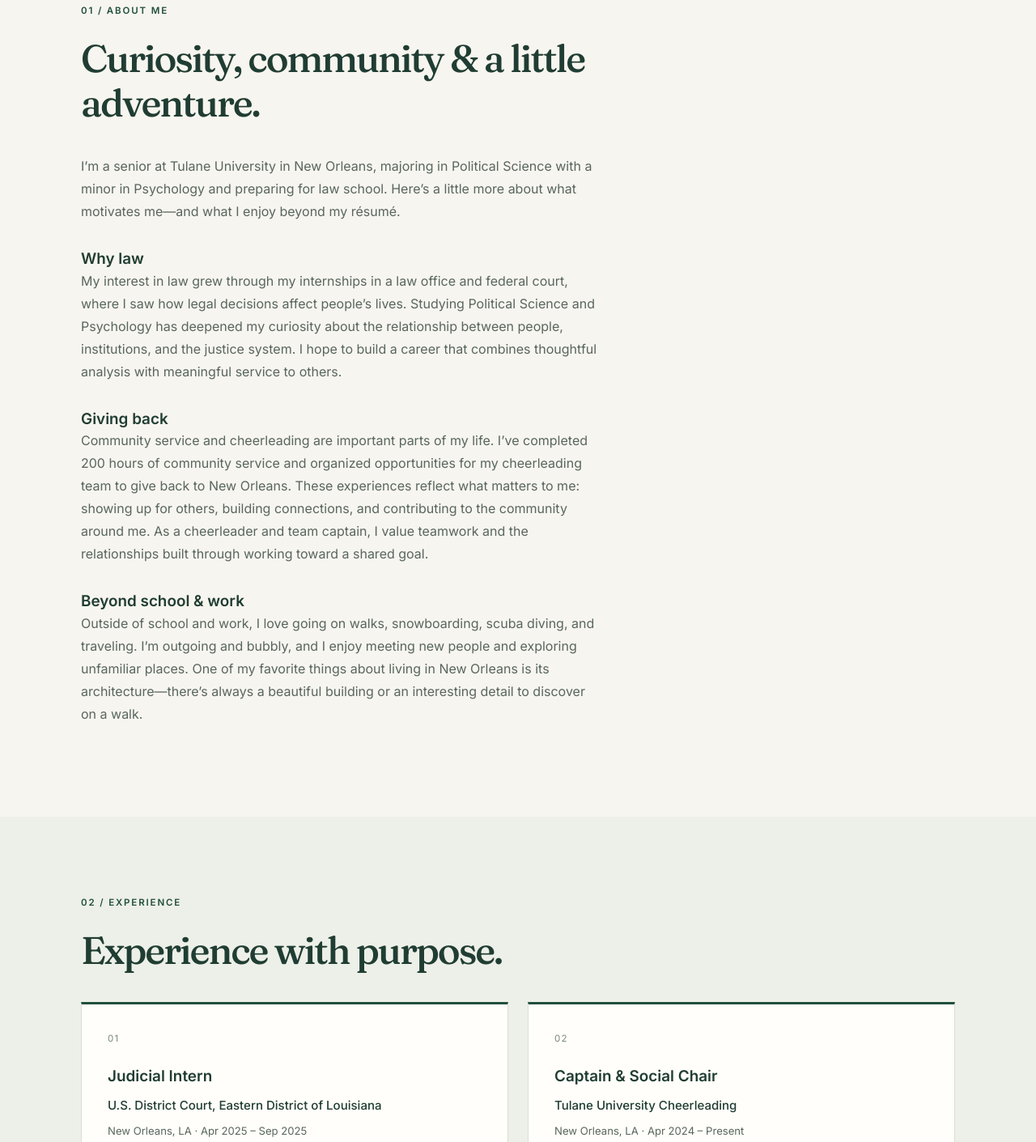
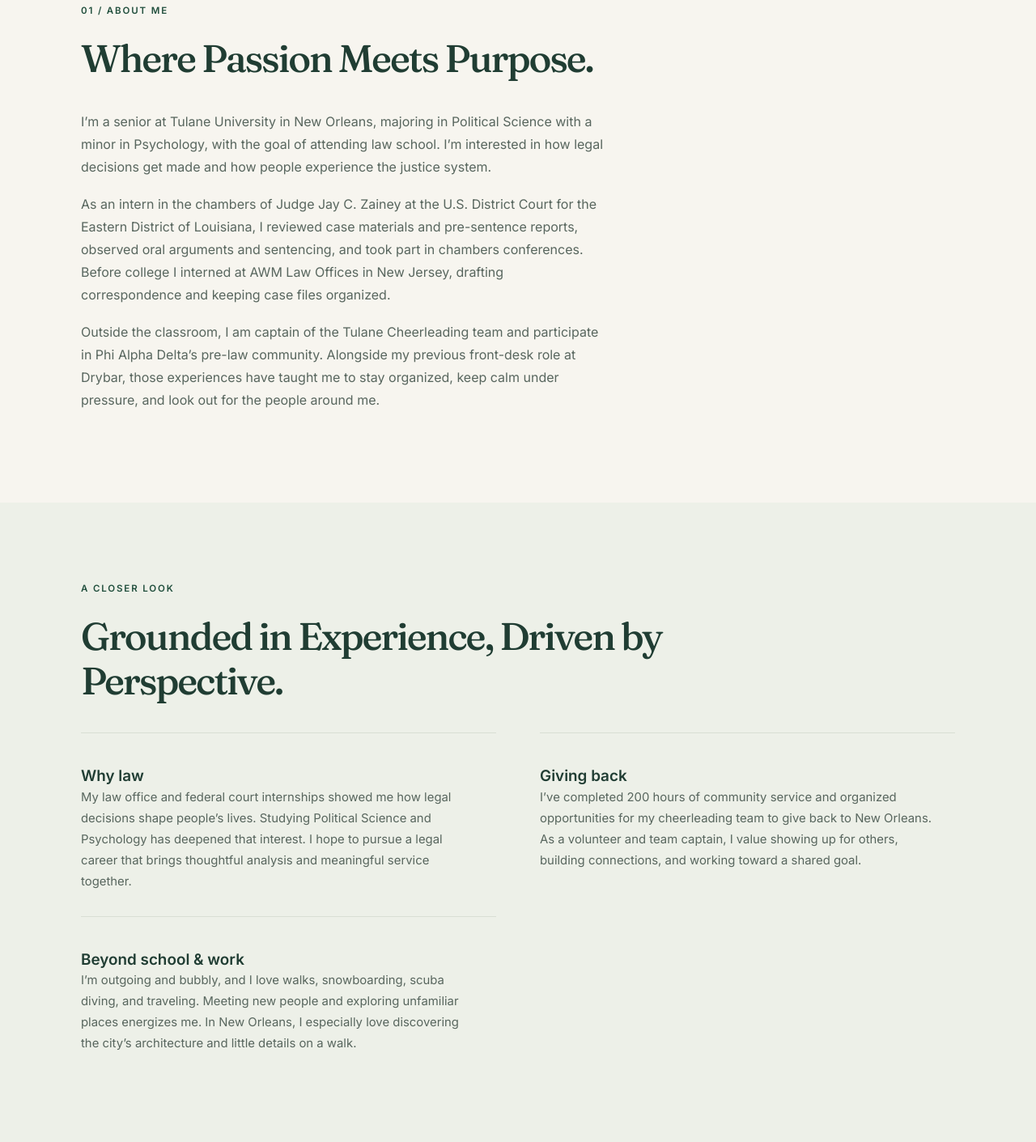
Before and after one commit to sydneyuddo/sydneyuddo.github.io, a plain HTML site: page index.html in a window 1280 px wide. Shown: the part 929-2340 px from the top of the page at 81% size. Drawn offline with Linux system fonts and the light colour scheme.

Commit message:
Refine About Me into purpose and perspective
Restore the professional introduction and organize shorter personal blurbs into Why law, Giving back, and Beyond school & work.

```diff
--- a/index.html
+++ b/index.html
@@ -61,17 +61,31 @@
     <section class="section" id="about">
       <div class="container narrow">
         <p class="eyebrow">01 / About me</p>
-        <h2>Curiosity, community &amp; a little adventure.</h2>
-        <p>I’m a senior at Tulane University in New Orleans, majoring in Political Science with a minor in Psychology and preparing for law school. Here’s a little more about what motivates me—and what I enjoy beyond my résumé.</p>
+        <h2>Where Passion Meets Purpose.</h2>
+        <p>I’m a senior at Tulane University in New Orleans, majoring in Political Science with a minor in Psychology, with the goal of attending law school. I’m interested in how legal decisions get made and how people experience the justice system.</p>
+        <p>As an intern in the chambers of Judge Jay C. Zainey at the U.S. District Court for the Eastern District of Louisiana, I reviewed case materials and pre-sentence reports, observed oral arguments and sentencing, and took part in chambers conferences. Before college I interned at AWM Law Offices in New Jersey, drafting correspondence and keeping case files organized.</p>
+        <p>Outside the classroom, I am captain of the Tulane Cheerleading team and participate in Phi Alpha Delta’s pre-law community. Alongside my previous front-desk role at Drybar, those experiences have taught me to stay organized, keep calm under pressure, and look out for the people around me.</p>
+      </div>
+    </section>
 
-        <h3 style="margin-top: 2rem;">Why law</h3>
-        <p>My interest in law grew through my internships in a law office and federal court, where I saw how legal decisions affect people’s lives. Studying Political Science and Psychology has deepened my curiosity about the relationship between people, institutions, and the justice system. I hope to build a career that combines thoughtful analysis with meaningful service to others.</p>
-
-        <h3 style="margin-top: 2rem;">Giving back</h3>
-        <p>Community service and cheerleading are important parts of my life. I’ve completed 200 hours of community service and organized opportunities for my cheerleading team to give back to New Orleans. These experiences reflect what matters to me: showing up for others, building connections, and contributing to the community around me. As a cheerleader and team captain, I value teamwork and the relationships built through working toward a shared goal.</p>
-
-        <h3 style="margin-top: 2rem;">Beyond school &amp; work</h3>
-        <p>Outside of school and work, I love going on walks, snowboarding, scuba diving, and traveling. I’m outgoing and bubbly, and I enjoy meeting new people and exploring unfamiliar places. One of my favorite things about living in New Orleans is its architecture—there’s always a beautiful building or an interesting detail to discover on a walk.</p>
+    <section class="section section-alt" id="perspective" aria-labelledby="perspective-title">
+      <div class="container">
+        <p class="eyebrow">A closer look</p>
+        <h2 id="perspective-title" style="max-width: 24ch;">Grounded in Experience, Driven by Perspective.</h2>
+        <div class="cards">
+          <article class="card">
+            <h3>Why law</h3>
+            <p>My law office and federal court internships showed me how legal decisions shape people’s lives. Studying Political Science and Psychology has deepened that interest. I hope to pursue a legal career that brings thoughtful analysis and meaningful service together.</p>
+          </article>
+          <article class="card">
+            <h3>Giving back</h3>
+            <p>I’ve completed 200 hours of community service and organized opportunities for my cheerleading team to give back to New Orleans. As a volunteer and team captain, I value showing up for others, building connections, and working toward a shared goal.</p>
+          </article>
+          <article class="card">
+            <h3>Beyond school &amp; work</h3>
+            <p>I’m outgoing and bubbly, and I love walks, snowboarding, scuba diving, and traveling. Meeting new people and exploring unfamiliar places energizes me. In New Orleans, I especially love discovering the city’s architecture and little details on a walk.</p>
+          </article>
+        </div>
       </div>
     </section>
 
```
